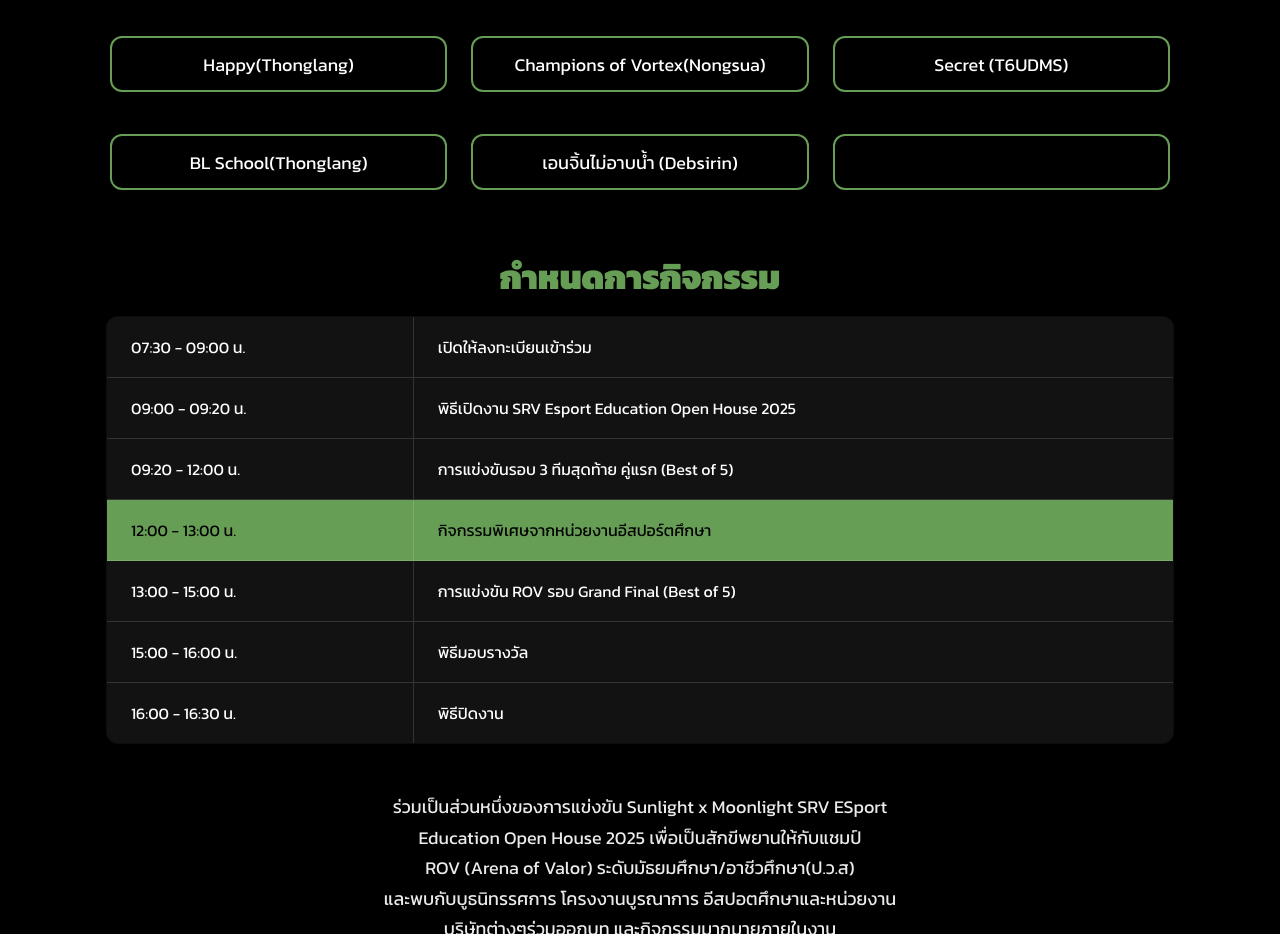
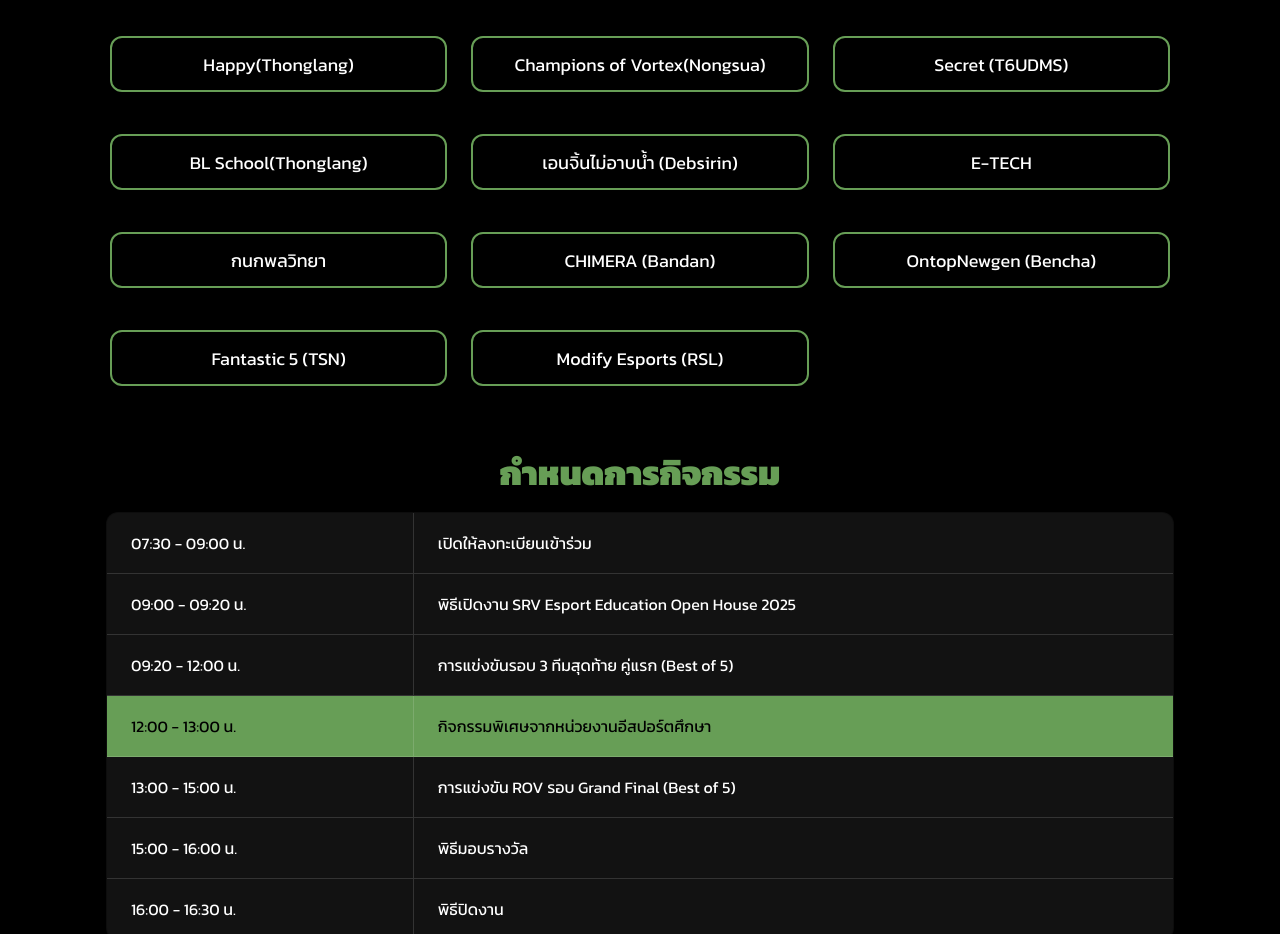
Before and after one commit to meowura/SRV-E-Sport, a plain HTML site: page index.html in a window 1280 px wide. Shown: the part 2360-3294 px from the top of the page. Drawn offline with Linux system fonts and the light colour scheme.

Commit message:
index.html

```diff
--- a/index.html
+++ b/index.html
@@ -75,7 +75,7 @@
       <h3 class="section-title">รายชื่อทีมผู้เข้าร่วมแข่งขันทั้งหมด จากทุกโรงเรียน</h3>
       <div class="team-grid">
         <!-- เติมชื่อทีหลังได้ -->
-  <div class="team-cell">ศรุตหนุ่มตี๋ (SRV)</div><div class="team-cell">Dubai Boi (SRV)</div><div class="team-cell">ฮอตั้นโฟร์ตี้ไนน์ (SRV)</div>
+   <div class="team-cell">ศรุตหนุ่มตี๋ (SRV)</div><div class="team-cell">Dubai Boi (SRV)</div><div class="team-cell">ฮอตั้นโฟร์ตี้ไนน์ (SRV)</div>
         <div class="team-cell">สเต็กไก่แม่มาลัย (SRV)</div><div class="team-cell">ENKAI TOD (STS)</div><div class="team-cell">SUNNY (MAKUT)</div>
         <div class="team-cell">หมูแดง(SURASAK)</div><div class="team-cell">GJ (STS)</div><div class="team-cell">BanMoo Gaming (PSV)</div>
         <div class="team-cell">Hanma(TSN)</div><div class="team-cell">GODYELL(SBAC)</div><div class="team-cell">Doowhite (SW2)</div>
@@ -83,7 +83,9 @@
         <div class="team-cell">KB-NON (BYS)</div><div class="team-cell">RACHA 1</div><div class="team-cell">บุษบาเกม (Racha 1)</div>
         <div class="team-cell">SSP ESPORT</div><div class="team-cell">SBAC-ESPORT</div><div class="team-cell">แสดดำ(Thonglang)</div>
         <div class="team-cell">Happy(Thonglang)</div><div class="team-cell">Champions of Vortex(Nongsua)</div><div class="team-cell">Secret (T6UDMS)</div>
-        <div class="team-cell">BL School(Thonglang)</div><div class="team-cell">เอนจิ้นไม่อาบน้ำ (Debsirin)</div><div class="team-cell"></div>
+        <div class="team-cell">BL School(Thonglang)</div><div class="team-cell">เอนจิ้นไม่อาบน้ำ (Debsirin)</div><div class="team-cell">E-TECH</div>
+        <div class="team-cell">กนกพลวิทยา</div><div class="team-cell">CHIMERA (Bandan)</div><div class="team-cell">OntopNewgen (Bencha)</div>
+        <div class="team-cell">Fantastic 5 (TSN)</div><div class="team-cell">Modify Esports (RSL)</div>
       </div>
     </section>
 
```
